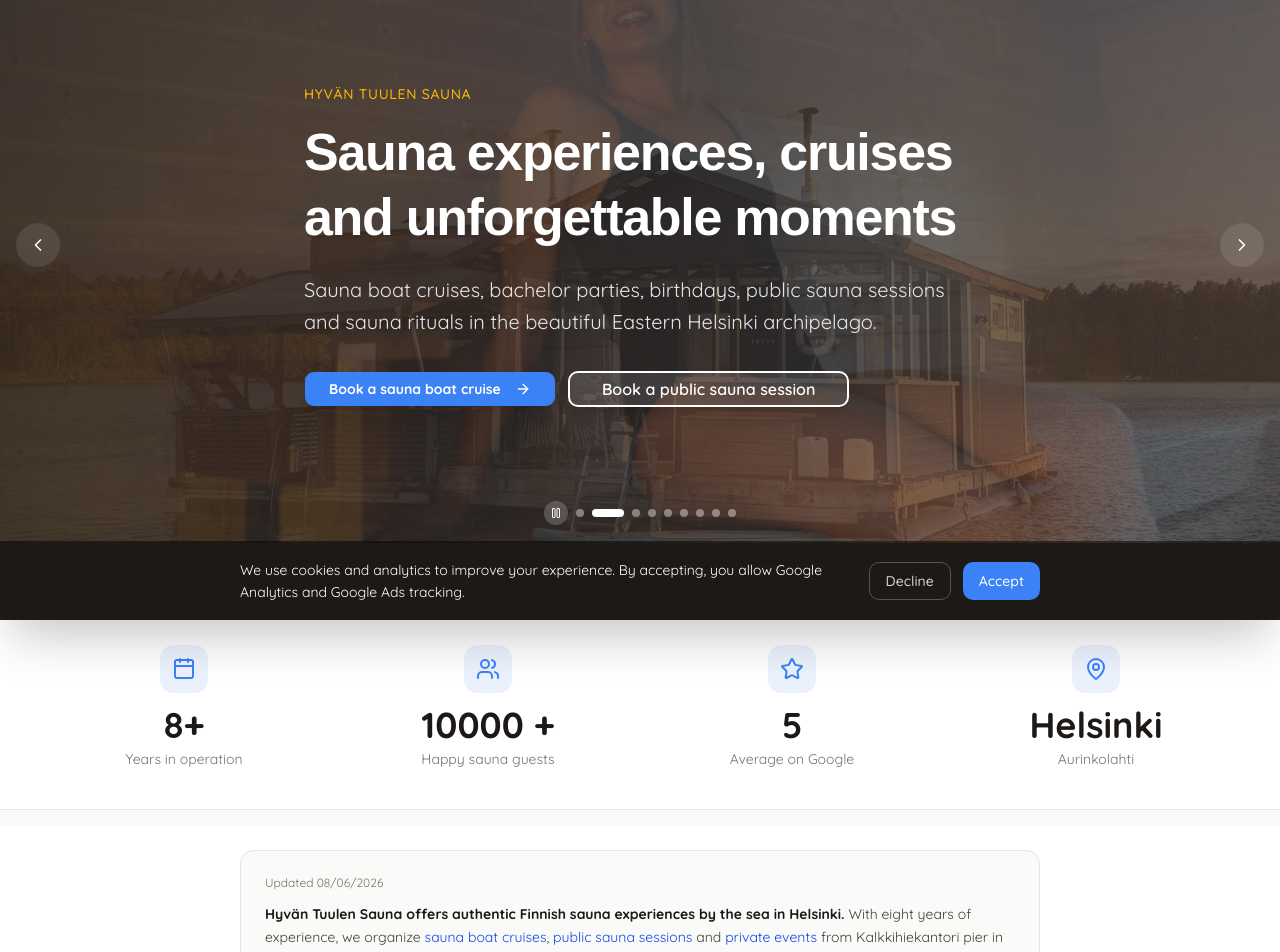
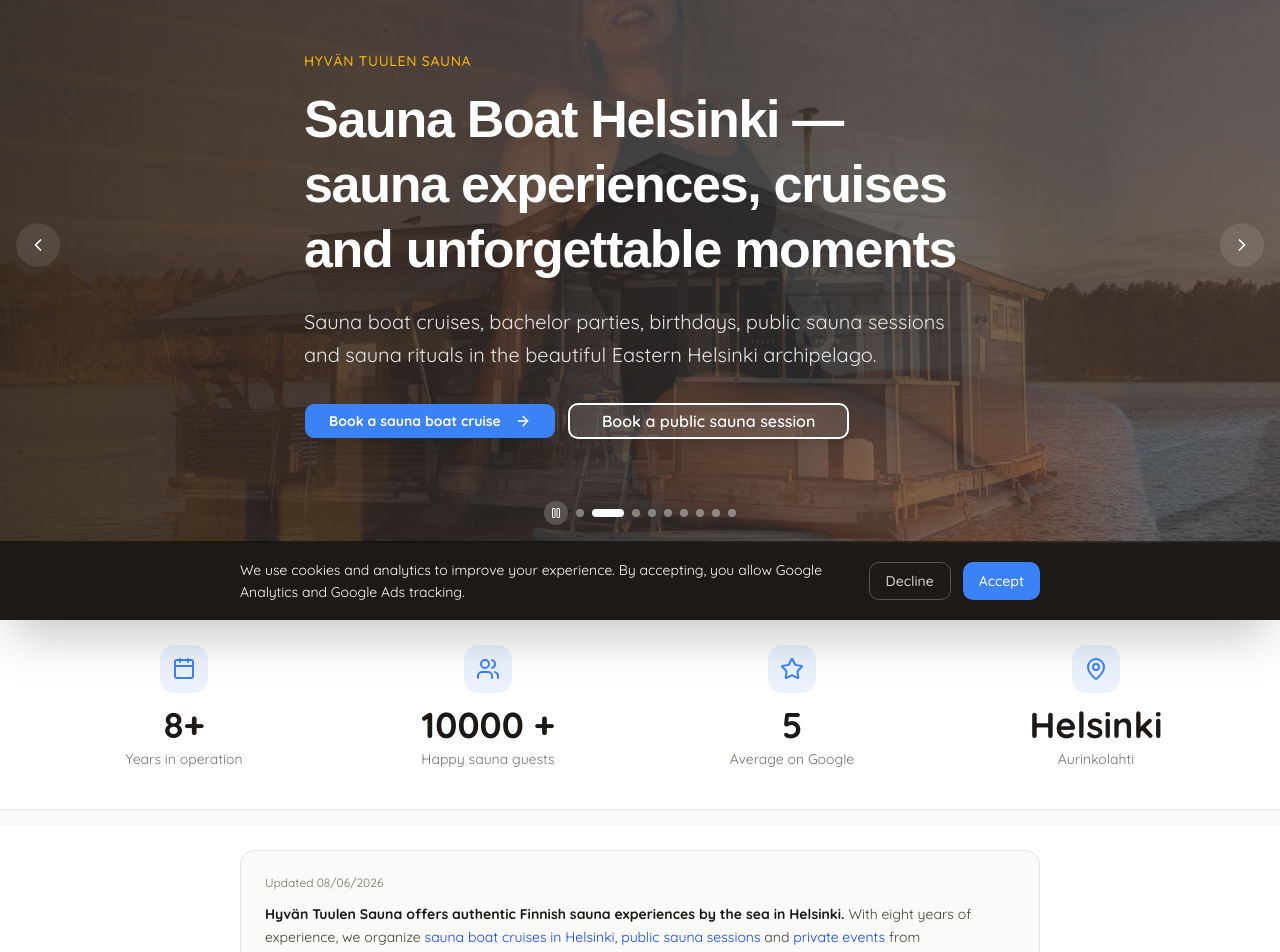
Before and after one commit to Habatin2000/hyvantuulensauna, a Next.js app: page /en in a window 1280 px wide. Shown: the part 180-1132 px from the top of the page. Built offline with nearby package versions, Linux system fonts and the light colour scheme; a web font is replaced by a local one.

Commit message:
feat(seo): de-cannibalize homepage vs cruises page
- Homepage H1 now owns 'Saunalautta Helsinki' / 'Sauna Boat Helsinki'
  (was keyword-free), cruises page keeps 'saunalauttaristeilyt'
- Internal links to the cruises page use keyword anchors in both languages

```diff
--- a/components/pages/HomePageContent.tsx
+++ b/components/pages/HomePageContent.tsx
@@ -55,7 +55,7 @@
                 {locale === "en" ? (
                   <>
                     With eight years of experience, we organize{" "}
-                    <Link href="/saunalauttaristeilyt-helsingissa" className="text-blue-700 hover:underline">sauna boat cruises</Link>
+                    <Link href="/saunalauttaristeilyt-helsingissa" className="text-blue-700 hover:underline">sauna boat cruises in Helsinki</Link>
                     ,{" "}
                     <Link href="/julkinen-sauna" className="text-blue-700 hover:underline">public sauna sessions</Link>
                     {" and "}
@@ -65,7 +65,7 @@
                 ) : (
                   <>
                     Kahdeksan vuoden kokemuksella järjestämme{" "}
-                    <Link href="/saunalauttaristeilyt-helsingissa" className="text-blue-700 hover:underline">saunalauttaristeilyjä</Link>
+                    <Link href="/saunalauttaristeilyt-helsingissa" className="text-blue-700 hover:underline">saunalauttaristeilyjä Helsingissä</Link>
                     ,{" "}
                     <Link href="/julkinen-sauna" className="text-blue-700 hover:underline">julkisia saunavuoroja</Link>
                     {" ja "}
--- a/content/homepage.ts
+++ b/content/homepage.ts
@@ -5,7 +5,7 @@
 export const getHomepageHero = (locale: Locale): HeroContent => {
   if (locale === 'en') {
     return {
-      title: 'Sauna experiences, cruises and unforgettable moments',
+      title: 'Sauna Boat Helsinki — sauna experiences, cruises and unforgettable moments',
       subtitle: 'Hyvän Tuulen Sauna',
       description: 'Sauna boat cruises, bachelor parties, birthdays, public sauna sessions and sauna rituals in the beautiful Eastern Helsinki archipelago.',
       ctaText: 'Book a sauna boat cruise',
@@ -29,7 +29,7 @@
     };
   }
   return {
-    title: 'Saunomista, risteilyjä ja unohtumattomia hetkiä',
+    title: 'Saunalautta Helsingissä — saunomista, risteilyjä ja unohtumattomia hetkiä',
     subtitle: 'Hyvän Tuulen Sauna',
     description: 'Saunalauttaristeilyitä, polttareita, synttäreitä, julkisia saunavuoroja ja saunarituaaleja. Itä-Helsingin upeassa saaristossa.',
     ctaText: 'Varaa saunalauttaristeily',
```
